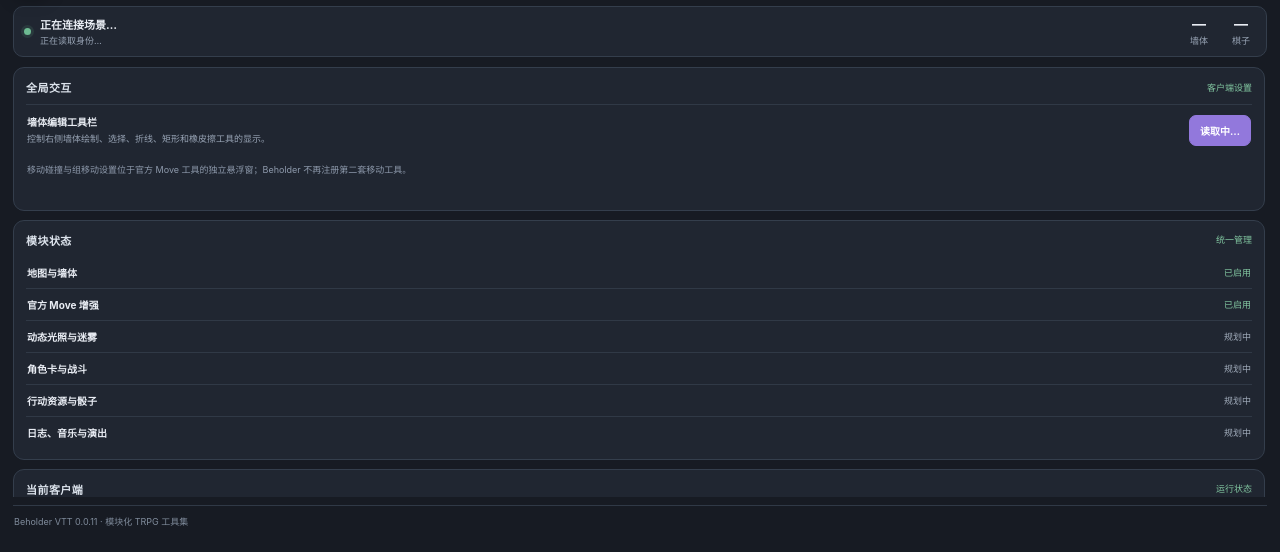
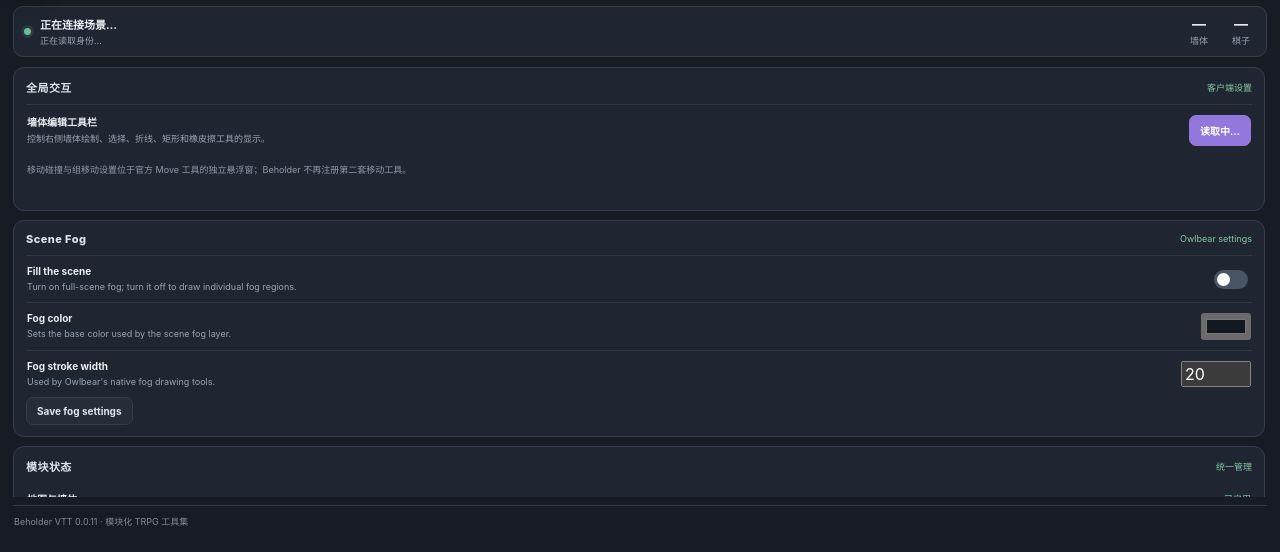
Before and after one commit to Trayama/Beholder-VTT, a Preact app: page public/control.html in a window 1280 px wide. Shown: the part 54-606 px from the top of the page. Built offline with nearby package versions, Linux system fonts and the light colour scheme; what @owlbear-rodeo/sdk would draw is missing.

Commit message:
feat: add shared lighting and fog controls (0.0.13)

```diff
--- a/public/control.html
+++ b/public/control.html
@@ -93,6 +93,23 @@
       <div id="action-status" role="status"></div>
     </section>
 
+    <section class="card" data-gm-only>
+      <div class="card-head"><h2>Scene Fog</h2><span class="tag">Owlbear settings</span></div>
+      <div class="setting-row">
+        <div class="setting-copy"><strong>Fill the scene</strong><small>Turn on full-scene fog; turn it off to draw individual fog regions.</small></div>
+        <input id="fog-fill" type="checkbox" />
+      </div>
+      <div class="setting-row">
+        <div class="setting-copy"><strong>Fog color</strong><small>Sets the base color used by the scene fog layer.</small></div>
+        <input id="fog-color" type="color" value="#111820" />
+      </div>
+      <div class="setting-row">
+        <div class="setting-copy"><strong>Fog stroke width</strong><small>Used by Owlbear's native fog drawing tools.</small></div>
+        <input id="fog-stroke" type="number" min="1" max="200" value="20" style="width:70px" />
+      </div>
+      <button id="fog-save" class="secondary">Save fog settings</button>
+    </section>
+
     <section class="card">
       <div class="card-head"><h2>模块状态</h2><span class="tag">统一管理</span></div>
       <div class="module-row"><span class="module-name">地图与墙体</span><span class="tag">已启用</span></div>
```
